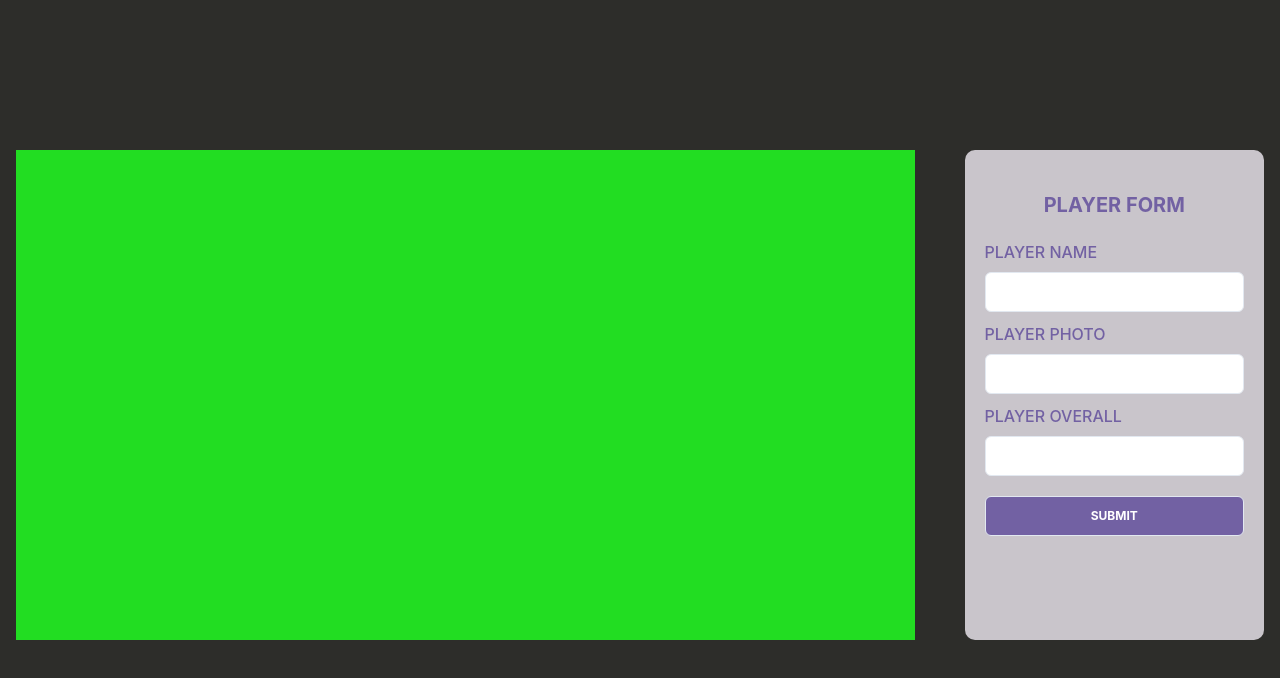
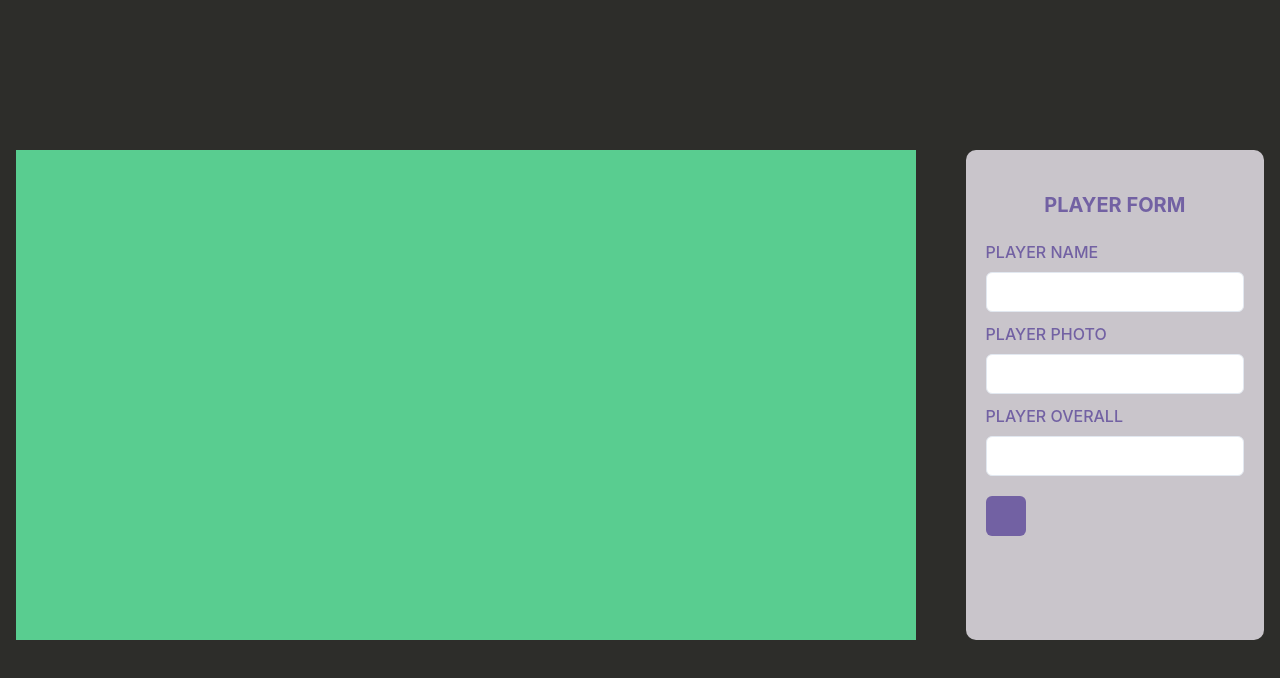
Before and after one commit to thiagohrcosta/HookForm-app, a React (Create React App) app: page / in a window 1280 px wide. Shown: the top 678 px of the page. Built offline with nearby package versions, Linux system fonts and the light colour scheme.

Commit message:
Adding player card

```diff
--- a/src/components/Form/index.jsx
+++ b/src/components/Form/index.jsx
@@ -1,9 +1,11 @@
-import { Box, Container, FormControl, FormLabel, Grid, GridItem, Input, Text } from "@chakra-ui/react";
+import { Box, Button, Container, FormControl, FormLabel, Grid, GridItem, Image, Input, Text } from "@chakra-ui/react";
 import { useForm } from "react-hook-form";
 
 import { yupResolver } from '@hookform/resolvers/yup';
 import * as yup from 'yup';
 import { ErrorMessage } from "../ErrorMessage";
+import { useEffect, useState } from "react";
+import { PlayerCard } from "../PlayerCard";
 
 const schema = yup.object({
   name: yup.string().required(),
@@ -13,11 +15,32 @@ const schema = yup.object({
 
 
 export function Form() {
-  const { register, handleSubmit, formState:{ errors } } = useForm({
+  const [name, setName] = useState('');
+  const [photo, setPhoto] = useState('');
+  const [overall, setOverall] = useState('');
+
+  const [players, setPlayers] = useState([]);
+
+  const { register, handleSubmit, onSubmit, formState:{ errors } } = useForm({
     resolver: yupResolver(schema)
   });
 
-  const onSubmit = data => console.log(data);
+
+  function submit() {
+    const data = {
+      name: name,
+      photo: photo,
+      overall: overall,
+    }
+    setPlayers([...players, data]);
+    setName('');
+    setPhoto('');
+    setOverall('');
+  }
+
+  useEffect(() => {
+    console.log(players);
+  }, [players])
 
   return (
     <Box
@@ -35,9 +58,22 @@ export function Form() {
         >
           <Box
             width={"75%"}
-            bgColor={"#2d2"}
+            bgColor={"#59CD90"}
+            padding={"50px"}
           >
-
+            <Grid templateColumns='repeat(4, 1fr)' gap={6}>
+              {players?.map((player) => {
+                return (
+                  <GridItem>
+                    <PlayerCard
+                      name={player.name}
+                      photo={player.photo}
+                      overall={player.overall}
+                    />
+                  </GridItem>
+                )
+              })}
+            </Grid>
           </Box>
           <Box
             width={"25%"}
@@ -47,7 +83,6 @@ export function Form() {
             <FormControl
               as={"form"}
               padding={"20px"}
-              onSubmit={handleSubmit(onSubmit)}
             >
               <Text
                 fontSize={"20px"}
@@ -72,6 +107,7 @@ export function Form() {
                 <Input
                   bgColor={"#fff"}
                   {...register("name", { required: true, maxLength: 20 })}
+                  onChange={(e) => setName(e.target.value)}
                 />
                 <ErrorMessage
                   error={errors.name?.message}
@@ -90,6 +126,7 @@ export function Form() {
                 <Input
                   bgColor={"#fff"}
                   {...register("photo", { required: true })}
+                  onChange={(e) => setPhoto(e.target.value)}
                 />
                 <ErrorMessage
                   error={errors.photo?.message}
@@ -109,12 +146,13 @@ export function Form() {
                   bgColor={"#fff"}
                   {...register("overall", { required: true })}
                   type={"number"}
+                  onChange={(e) => setOverall(e.target.value)}
                 />
                 <ErrorMessage
                   error={errors.overall?.message}
                 />
               </Box>
-              <Input
+              <Button
                 type={"submit"}
                 cursor={"pointer"}
                 bgColor={"#7261A3"}
@@ -126,13 +164,12 @@ export function Form() {
                 _hover={{
                   opacity: "0.8"
                 }}
+                onClick={handleSubmit(submit)}
               />
             </FormControl>
           </Box>
         </Box>
       </Container>
-
-
     </Box>
   )
 }
--- /dev/null
+++ b/src/components/PlayerCard/index.jsx
@@ -0,0 +1,37 @@
+import { Box, Text } from "@chakra-ui/react";
+
+export function PlayerCard({
+  name,
+  photo,
+  overall,
+}) {
+  return (
+    <Box>
+      <Box
+        backgroundImage={`url(${photo})`}
+        backgroundPosition={"center"}
+        backgroundSize={"cover"}
+        height={"280px"}
+        width={"200px"}
+        border={"2px solid #fff"}
+      >
+        <Box
+          bgColor={"#000"}
+          borderRadius={"50%"}
+          height={"50px"}
+          width={"50px"}
+          display={"flex"}
+          justifyContent={"center"}
+          alignItems={"center"}
+        >
+          <Text
+            color={"#fff"}
+          >
+            {overall}
+          </Text>
+        </Box>
+        <Text>{name}</Text>
+      </Box>
+    </Box>
+  )
+}
```
